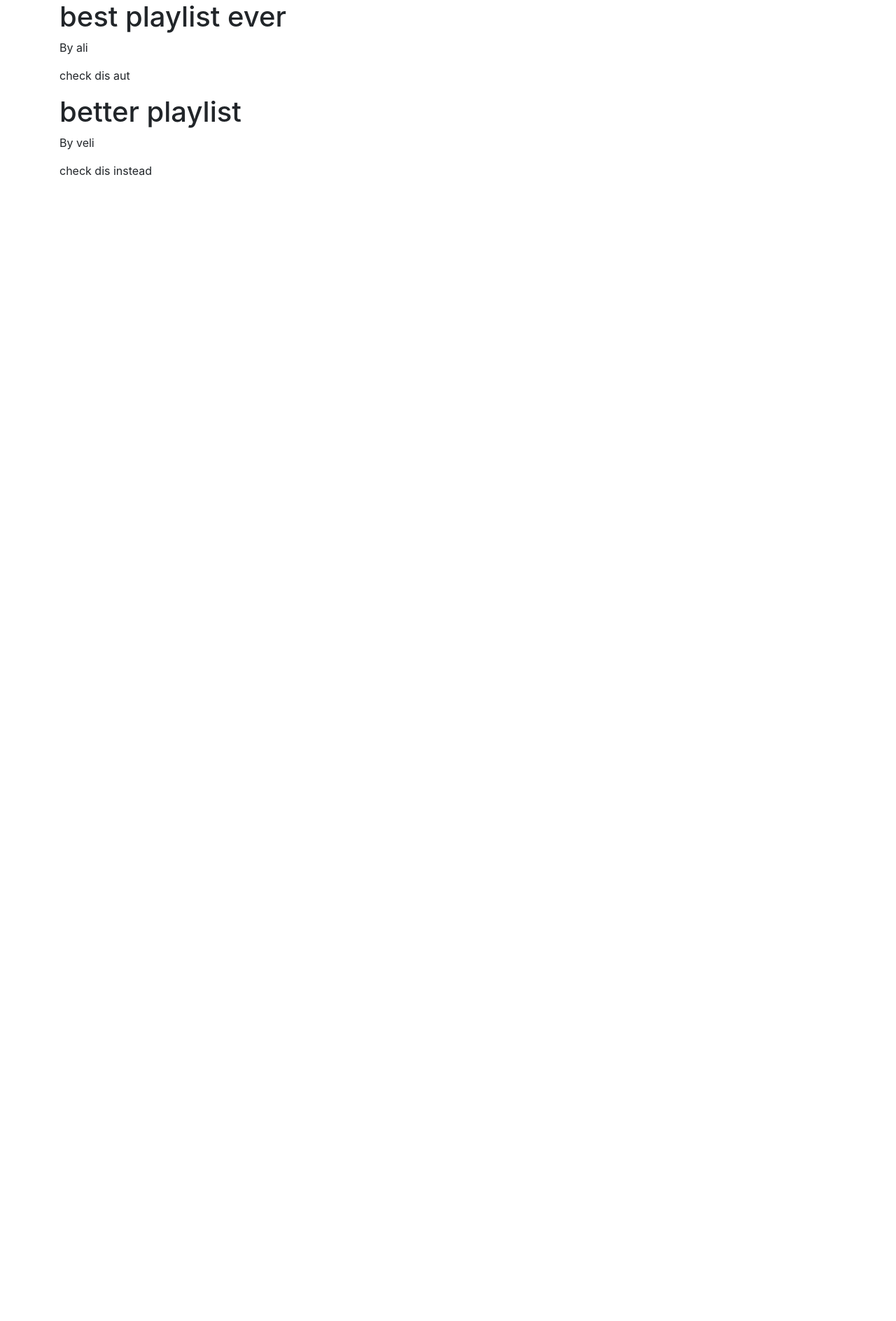
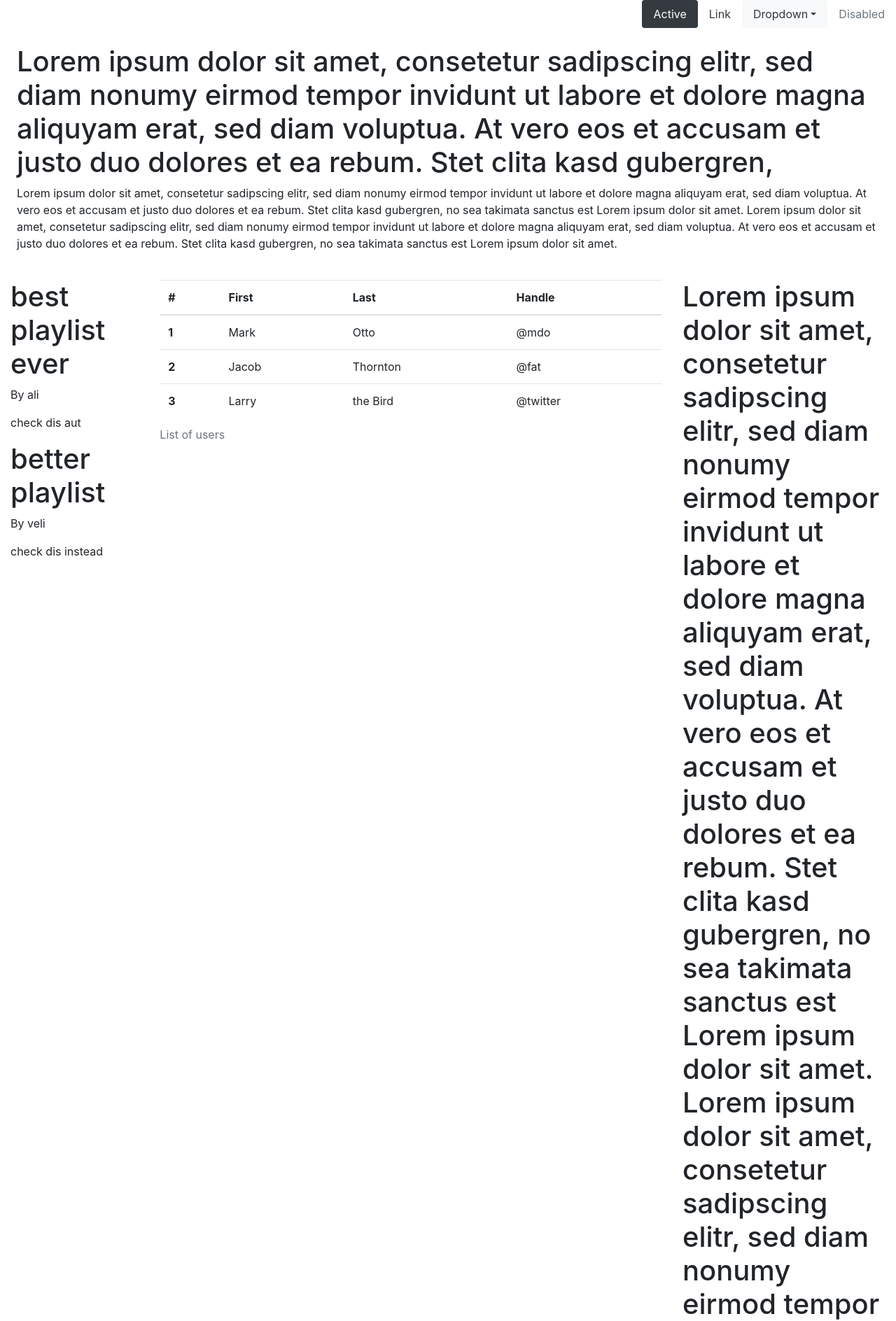
Before and after one commit to decaun/easy-python-study, a Flask app: page / in a window 1280 px wide. Shown: the top 1888 px of the page at 70% size. Before the commit the page ends 251 px from the top, so only its background shows below. Run offline with Flask 2, Linux system fonts and the light colour scheme; some libraries are stand-ins or nearby versions.

Commit message:
bottstrap

```diff
--- a/flask/proj_1/main.py
+++ b/flask/proj_1/main.py
@@ -2,6 +2,7 @@
 #$env:FLASK_DEBUG=1
 #$env:FLASK_RUN_PORT=80 - bi sike yaramadi
 #flask run --host=127.0.0.1 --port=5000
+#python -m flask run --host=127.0.0.1 --port=5000
 from flask import Flask,render_template,jsonify,request,url_for
 import requests
 import json
--- a/flask/proj_1/templates/layout.html
+++ b/flask/proj_1/templates/layout.html
@@ -16,9 +16,80 @@
     {% endif %}
 </head>
 <body>
-    <div class="container">
-        {% block home_block %}
-        {% endblock %}
+        <ul class="nav justify-content-end nav-pills">
+            <li class="nav-item">
+                <a class="nav-link active text-white bg-dark" href="#">Active</a>
+            </li>
+            <li class="nav-item">
+                <a class="nav-link text-dark" href="#">Link</a>
+            </li>
+            <li class="nav-item dropdown bg-white">
+                <a class="nav-link dropdown-toggle text-dark bg-light" data-toggle="dropdown" href="#" role="button" aria-haspopup="true" aria-expanded="false">Dropdown</a>
+                    <div class="dropdown-menu">
+                        <a class="dropdown-item " href="#">Action</a>
+                        <a class="dropdown-item" href="#">Another action</a>
+                        <a class="dropdown-item" href="#">Something else here</a>
+                            <div class="dropdown-divider"></div>
+                        <a class="dropdown-item" href="#">Separated link</a>
+                    </div>
+                </li>
+                <li class="nav-item">
+                  <a class="nav-link disabled" href="#" tabindex="-1" aria-disabled="true">Disabled</a>
+                </li>
+        </ul>
+
+    <div class="d-flex align-items-center justify-content-center p-4">
+        <div class="d-flex flex-column">
+            <h1>Lorem ipsum dolor sit amet, consetetur sadipscing elitr, sed diam nonumy eirmod tempor invidunt ut labore et dolore magna aliquyam erat, sed diam voluptua. At vero eos et accusam et justo duo dolores et ea rebum. Stet clita kasd gubergren,</h1>
+            <p>Lorem ipsum dolor sit amet, consetetur sadipscing elitr, sed diam nonumy eirmod tempor invidunt ut labore et dolore magna aliquyam erat, sed diam voluptua. At vero eos et accusam et justo duo dolores et ea rebum. Stet clita kasd gubergren, no sea takimata sanctus est Lorem ipsum dolor sit amet. Lorem ipsum dolor sit amet, consetetur sadipscing elitr, sed diam nonumy eirmod tempor invidunt ut labore et dolore magna aliquyam erat, sed diam voluptua. At vero eos et accusam et justo duo dolores et ea rebum. Stet clita kasd gubergren, no sea takimata sanctus est Lorem ipsum dolor sit amet.</p>
+        </div>
+    </div>
+
+
+    <div class="container-fluid fixed-left overflow-auto">
+        <div class="row">
+            <div class="col-2">
+                {% block home_block %}
+                {% endblock %}
+            </div>
+            <div class="col-7">
+                <table class="table">
+                    <caption>List of users</caption>
+                        <thead>
+                            <tr>
+                                <th scope="col">#</th>
+                                <th scope="col">First</th>
+                                <th scope="col">Last</th>
+                                <th scope="col">Handle</th>
+                            </tr>
+                        </thead>
+                            <tbody>
+                                <tr>
+                                    <th scope="row">1</th>
+                                    <td>Mark</td>
+                                    <td>Otto</td>
+                                    <td>@mdo</td>
+                                </tr>
+                                <tr>
+                                    <th scope="row">2</th>
+                                    <td>Jacob</td>
+                                    <td>Thornton</td>
+                                    <td>@fat</td>
+                                </tr>
+                                <tr>
+                                    <th scope="row">3</th>
+                                    <td>Larry</td>
+                                    <td>the Bird</td>
+                                    <td>@twitter</td>
+                                </tr>
+                            </tbody>
+                </table>
+            </div>
+            <div class="col">
+                <h1>Lorem ipsum dolor sit amet, consetetur sadipscing elitr, sed diam nonumy eirmod tempor invidunt ut labore et dolore magna aliquyam erat, sed diam voluptua. At vero eos et accusam et justo duo dolores et ea rebum. Stet clita kasd gubergren, no sea takimata sanctus est Lorem ipsum dolor sit amet. Lorem ipsum dolor sit amet, consetetur sadipscing elitr, sed diam nonumy eirmod tempor invidunt ut labore et dolore magna aliquyam erat, sed diam voluptua. At vero eos et accusam et justo duo dolores et ea rebum. Stet clita kasd gubergren, no sea takimata sanctus est Lorem ipsum dolor sit amet.</h1>
+            </div>
+        </div>
+
         {% block topic_block %}
         {% endblock %}
     </div>
```
Also changed, not shown: flask/proj_1/Untitled.jpg (added), flask/proj_1/templates/home.html (line endings or trailing spaces).
